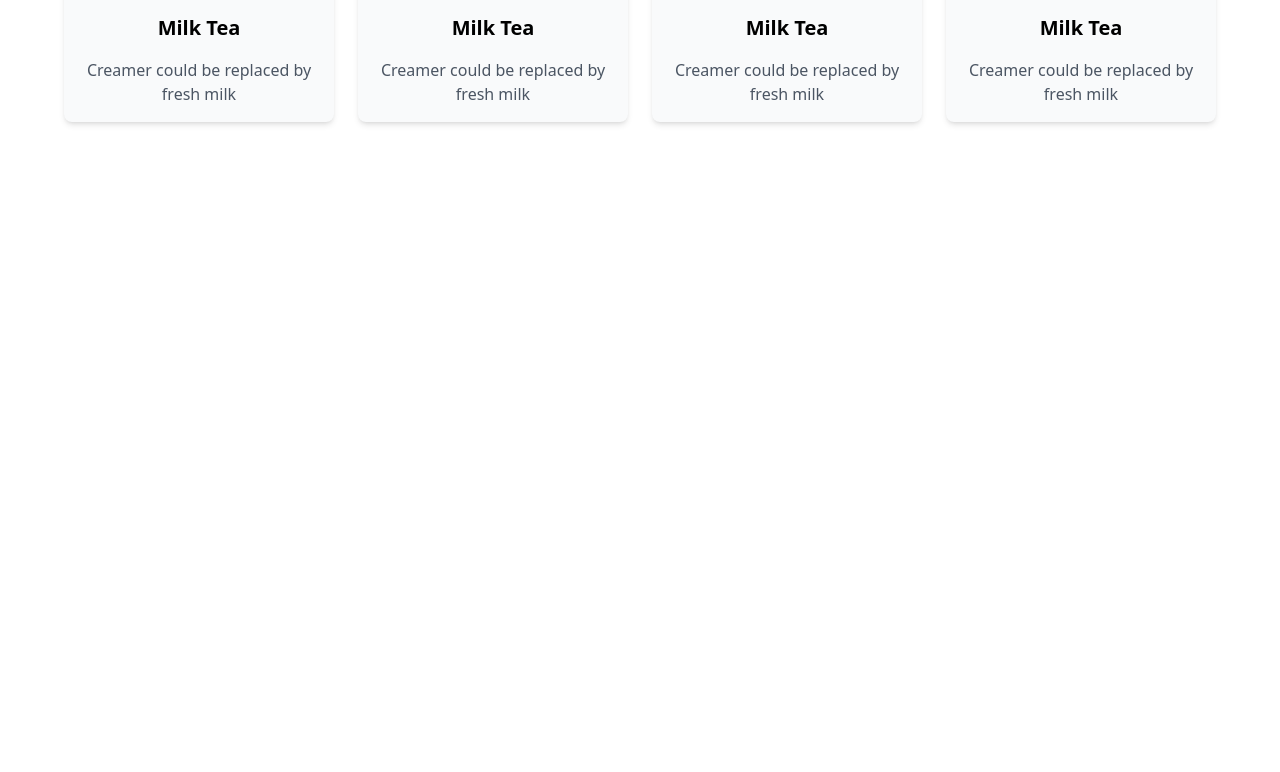
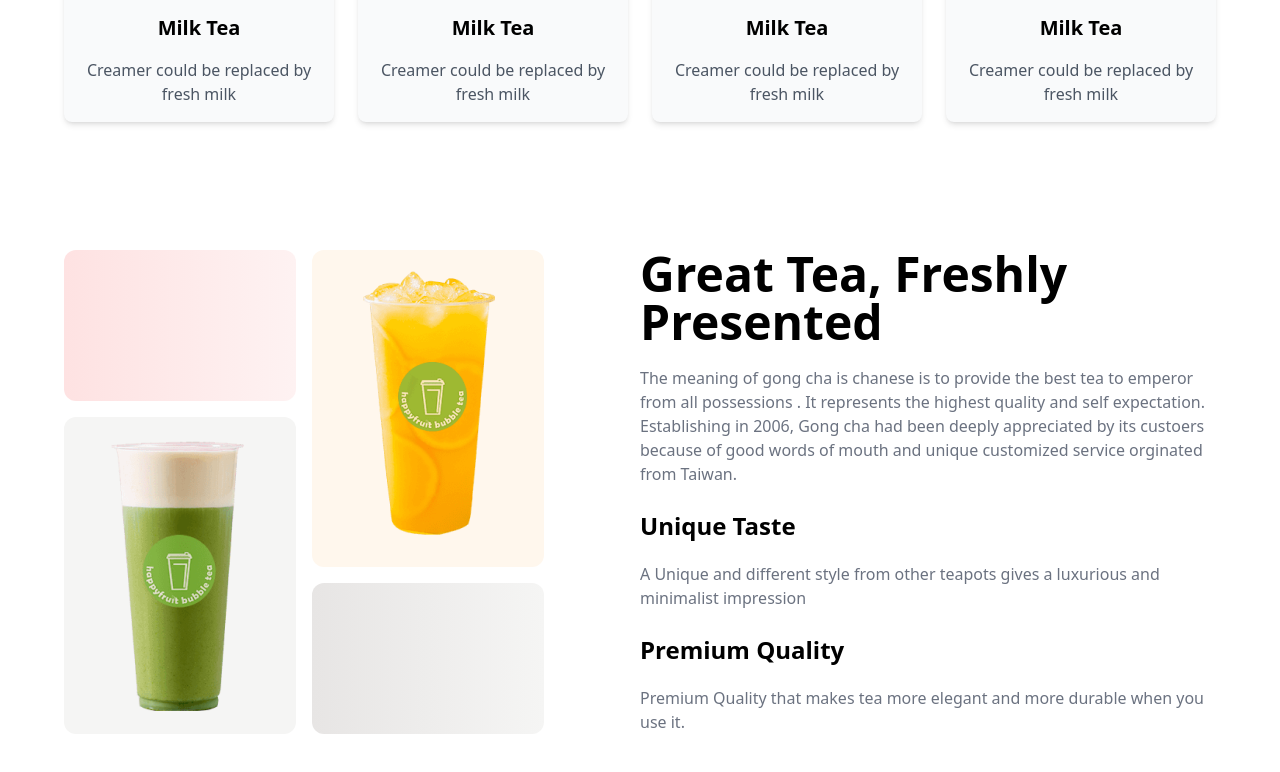
Before and after one commit to LubaibaLubna/tea-house, a plain HTML site: page index.html in a window 1280 px wide. Shown: the part 1091-1863 px from the top of the page. Before the commit the page ends 1341 px from the top, so only its background shows below. Drawn offline with nearby package versions, Linux system fonts and the light colour scheme.

Commit message:
great tea add

```diff
--- a/index.html
+++ b/index.html
@@ -84,6 +84,32 @@
             </div>
         </section>
 
+        <!-- Great Tea Section -->
+        <section class="mb-24">
+            <div class="grid grid-cols-1 lg:grid-cols-2">
+                <div class="grid grid-cols-2 grid-rows-3 gap-4 lg:w-5/6">
+                    <div class="h-38 bg-gradient-to-r from-red-100 to-red-50 rounded-xl">
+                    </div>
+                    <div class="bg-orange-50 rounded-xl row-span-2">
+                        <img class="mx-auto my-5" src="images/fresh-1.png" alt="">
+                    </div>
+                    <div class="bg-stone-100 rounded-xl row-span-2">
+                        <img class="mx-auto my-5" src="images/fresh-2.png" alt="">
+                    </div>
+                    <div class="h-38 bg-gradient-to-r from-stone-200 to-stone-100 rounded-xl">
+                    </div>
+                </div>
+                <div>
+                    <h1 class="text-5xl font-bold mb-5">Great Tea, Freshly Presented</h1>
+                    <p class="text-gray-500">The meaning of gong cha is chanese is to provide the best tea to emperor from all possessions . It represents the highest quality and self expectation. Establishing in 2006, Gong cha had been deeply appreciated by its custoers  because of good words of mouth and unique customized service orginated from Taiwan.</p>
+                    <br>
+                    <h3 class="text-2xl mb-5 font-bold">Unique Taste</h3>
+                    <p class="text-gray-500">A Unique and different style from other teapots gives a luxurious and minimalist impression</p><br>
+                    <h3 class="text-2xl mb-5 font-bold">Premium Quality</h3>
+                    <p class="text-gray-500">Premium Quality that makes tea more elegant and more durable when you use it.</p>
+                </div>
+            </div>
+        </section>
     </main>
 
 </body>
```
